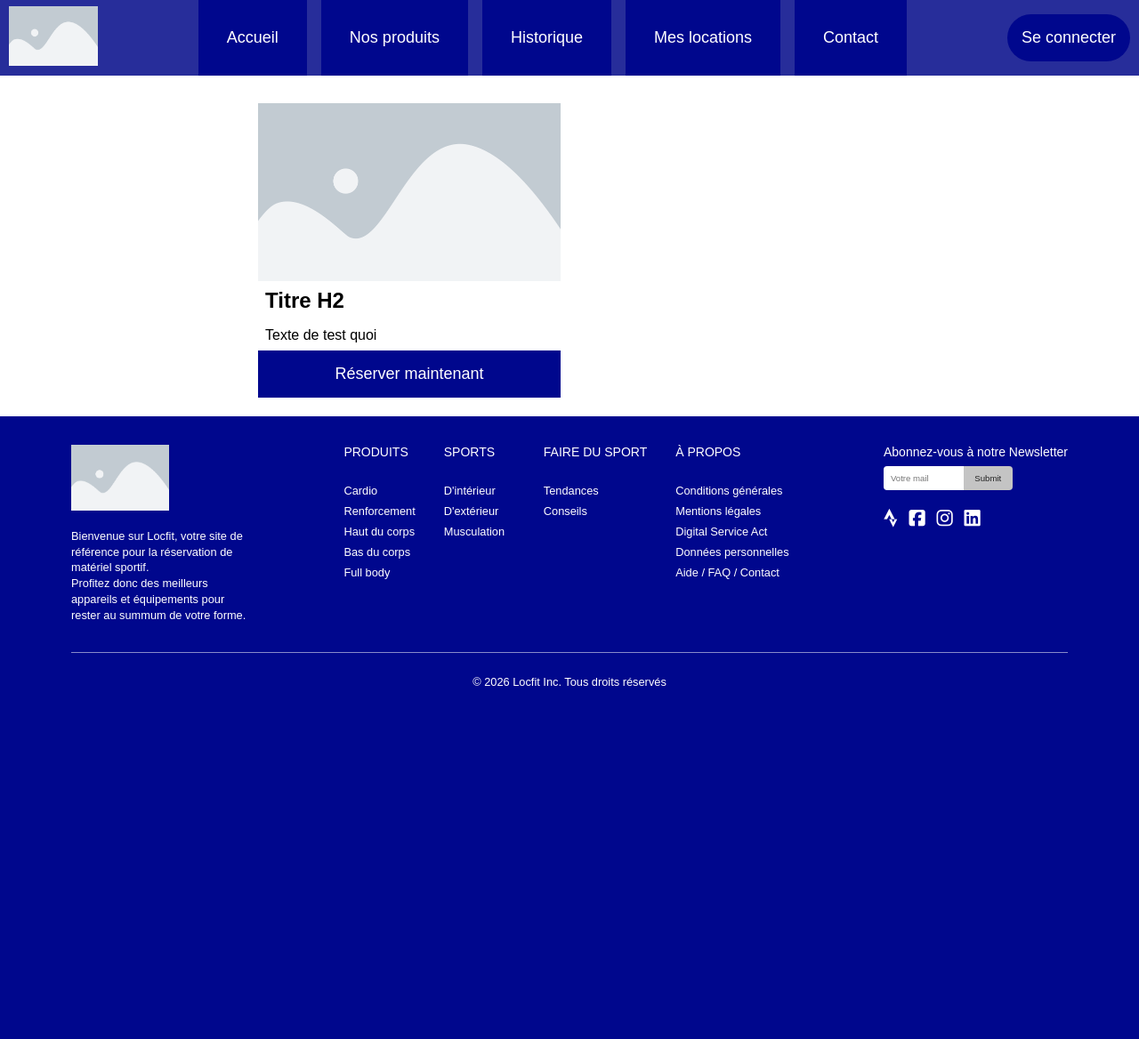
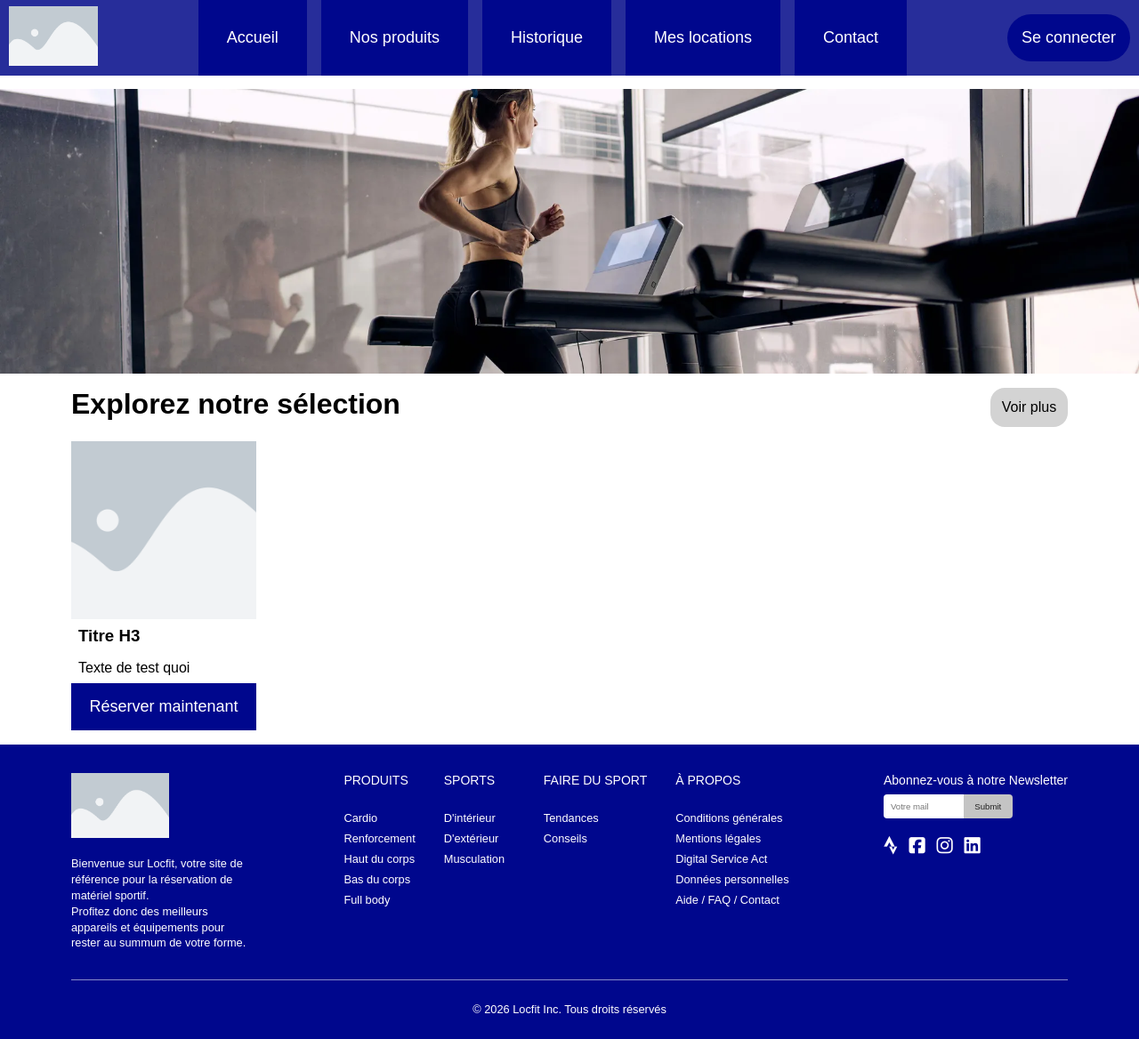
Before and after one commit to Mayster-web/BUT2_2026_legofflenaour_gehanne_dombre, a PHP site: page / in a window 1280 px wide. Shown: the whole page at 89% size. Before the commit the page ends 771 px from the top, so only its background shows below. Run offline with PHP 8.4, Linux system fonts and the light colour scheme; some web fonts are replaced.

Commit message:
Accueil update

```diff
--- a/css/styles.css
+++ b/css/styles.css
@@ -24,6 +24,7 @@ a {
 main {
     flex: 1;
     padding-top: 100px;
+    margin-inline: 5rem;
 }
 
 button {
@@ -76,6 +77,36 @@ nav .nav-log {
 
 .logo {
     width: 100px;
+}
+
+.accueil {
+    display: block;
+    width: 100vw;
+    max-width: none;
+    height: clamp(180px, 25vw, 320px);
+    margin-left: calc(50% - 50vw);
+    object-fit: cover;
+    object-position: center 10%;
+    margin-bottom: 1rem;
+}
+
+.accueil-title {
+    display: flex;
+    justify-content: space-between;
+}
+
+.accueil-title a {
+    background-color: lightgrey;
+    color: black;
+    padding: 0.8rem;
+    border-radius: 1rem;
+}
+
+.accueil-title a:hover {
+    background-color: grey;
+    color: white;
+    padding: 0.8rem;
+    border-radius: 1rem;
 }
 
 footer {
@@ -183,18 +214,30 @@ footer p {
     font-size: 0.8rem;
 }
 
-
-img {
+.cards {
     max-width: 100%;
+    margin: 1em auto;
+    display: grid;
+    grid-template-columns: repeat(5, minmax(0, 1fr));
+    grid-gap: 20px;
 }
 
-.cards {
-    max-width: 700px;
-    margin: 1em auto;
+@media (max-width: 1100px) {
+    .cards {
+        grid-template-columns: repeat(3, minmax(0, 1fr));
+    }
+}
 
-    display: grid;
-    grid-template-columns: repeat(auto-fill, minmax(230px, 1fr));
-    grid-gap: 20px;
+@media (max-width: 700px) {
+    .cards {
+        grid-template-columns: repeat(2, minmax(0, 1fr));
+    }
+}
+
+@media (max-width: 450px) {
+    .cards {
+        grid-template-columns: 1fr;
+    }
 }
 
 .card {
@@ -208,7 +251,7 @@ img {
     height: 100%;
 }
 
-.card h2 {
+.card h3 {
     margin: 0;
     padding: 0.5rem;
 }
--- a/footer.php
+++ b/footer.php
@@ -62,3 +62,6 @@
         <p>© 2026 Locfit Inc. Tous droits réservés</p>
     </div>
 </footer>
+
+</body>
+</html>
--- a/index.php
+++ b/index.php
@@ -2,11 +2,17 @@
 
 <?php include_once("nav.php") ?>
 
+<img class="accueil" src="./img/accueil.png" alt="Image placeholder">
+
+<div class="accueil-title">
+    <h1>Explorez notre sélection</h1>
+    <a href="#">Voir plus</a>
+</div>
+
 <div class="cards">
-
     <article class="card">
         <img src="./img/placeholder.png" alt="Image placeholder" />
-        <h2>Titre H2</h2>
+        <h3>Titre H3</h3>
         <div class="content">
             <p>Texte de test quoi</p>
         </div>
@@ -14,4 +20,6 @@
     </article>
 </div>
 
+
+
 <?php include_once("footer.php") ?>
```
Also changed, not shown: documentation.md (added, +1 -0 lines), img/accueil.png (added).
